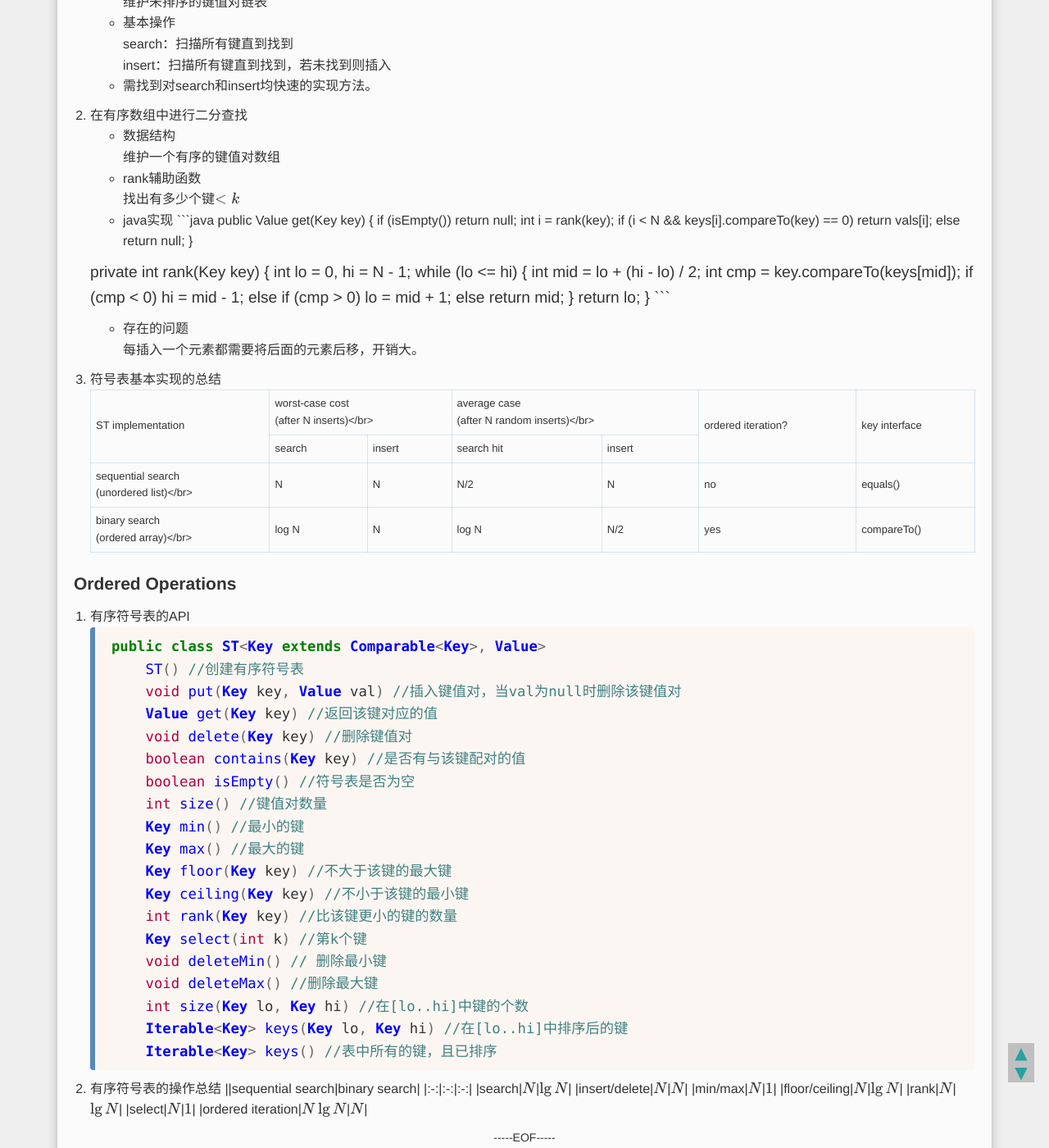
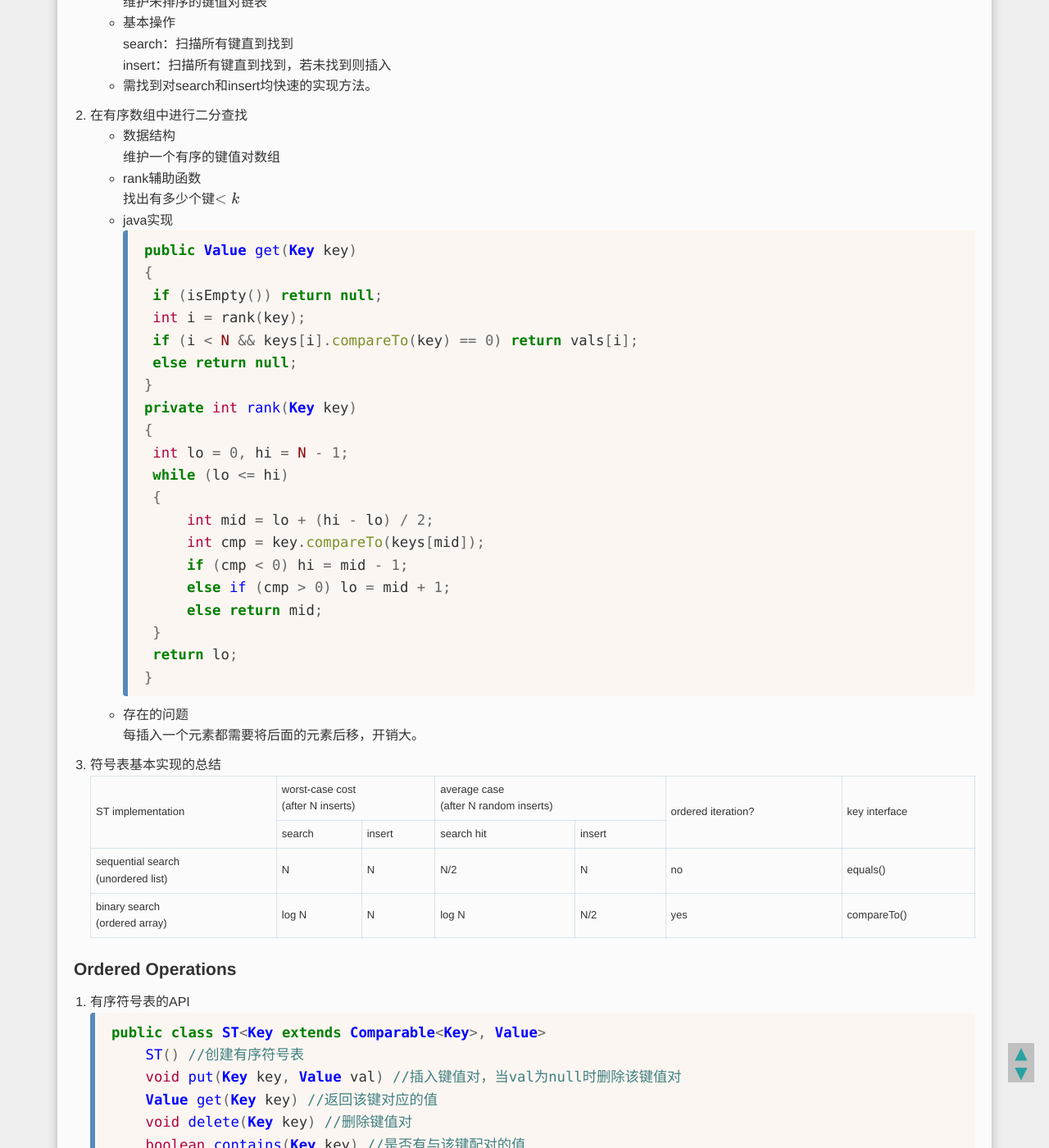
Before and after one commit to YurieSun/YurieSun.github.io, a Jekyll site: the page built from _posts/2019-05-06-learning-algorithm-symbol-tables.md, in a window 1280 px wide and 1400 px high, scrolled down 3855 px. Shown: the whole window at 82% size. Built offline with Jekyll 4.4.1, drawn with Linux system fonts in a browser that asks for light colours; formulas are drawn with MathJax 3; some of the changed text lies outside the part shown.

Commit message:
revise display problem

````diff
--- a/_posts/2019-05-06-learning-algorithm-symbol-tables.md
+++ b/_posts/2019-05-06-learning-algorithm-symbol-tables.md
@@ -158,7 +158,6 @@ tag: [algorithm]
         if (i < N && keys[i].compareTo(key) == 0) return vals[i];
         else return null;
     }
-
     private int rank(Key key)
     {
         int lo = 0, hi = N - 1;
@@ -179,8 +178,8 @@ tag: [algorithm]
     <table>
     <tr>
         <td rowspan="2">ST implementation</td>
-        <td colspan="2">worst-case cost<br>(after N inserts)</br></td>
-        <td colspan="2">average case<br>(after N random inserts)</br></td>
+        <td colspan="2">worst-case cost<br>(after N inserts)</td>
+        <td colspan="2">average case<br>(after N random inserts)</td>
         <td rowspan="2">ordered iteration?</td>
         <td rowspan="2">key interface</td>
     </tr>
@@ -191,7 +190,7 @@ tag: [algorithm]
         <td>insert</td>
     </tr>
     <tr>
-        <td>sequential search<br>(unordered list)</br></td>
+        <td>sequential search<br>(unordered list)</td>
         <td>N</td>
         <td>N</td>
         <td>N/2</td>
@@ -200,7 +199,7 @@ tag: [algorithm]
         <td>equals()</td>
     </tr>
     <tr>
-        <td>binary search<br>(ordered array)</br></td>
+        <td>binary search<br>(ordered array)</td>
         <td>log N</td>
         <td>N</td>
         <td>log N</td>
@@ -234,6 +233,7 @@ tag: [algorithm]
         Iterable<Key> keys() //表中所有的键，且已排序
     ```
 2. 有序符号表的操作总结
+
     ||sequential search|binary search|
     |:-:|:-:|:-:|
     |search|$N$|$\lg N$|
````
